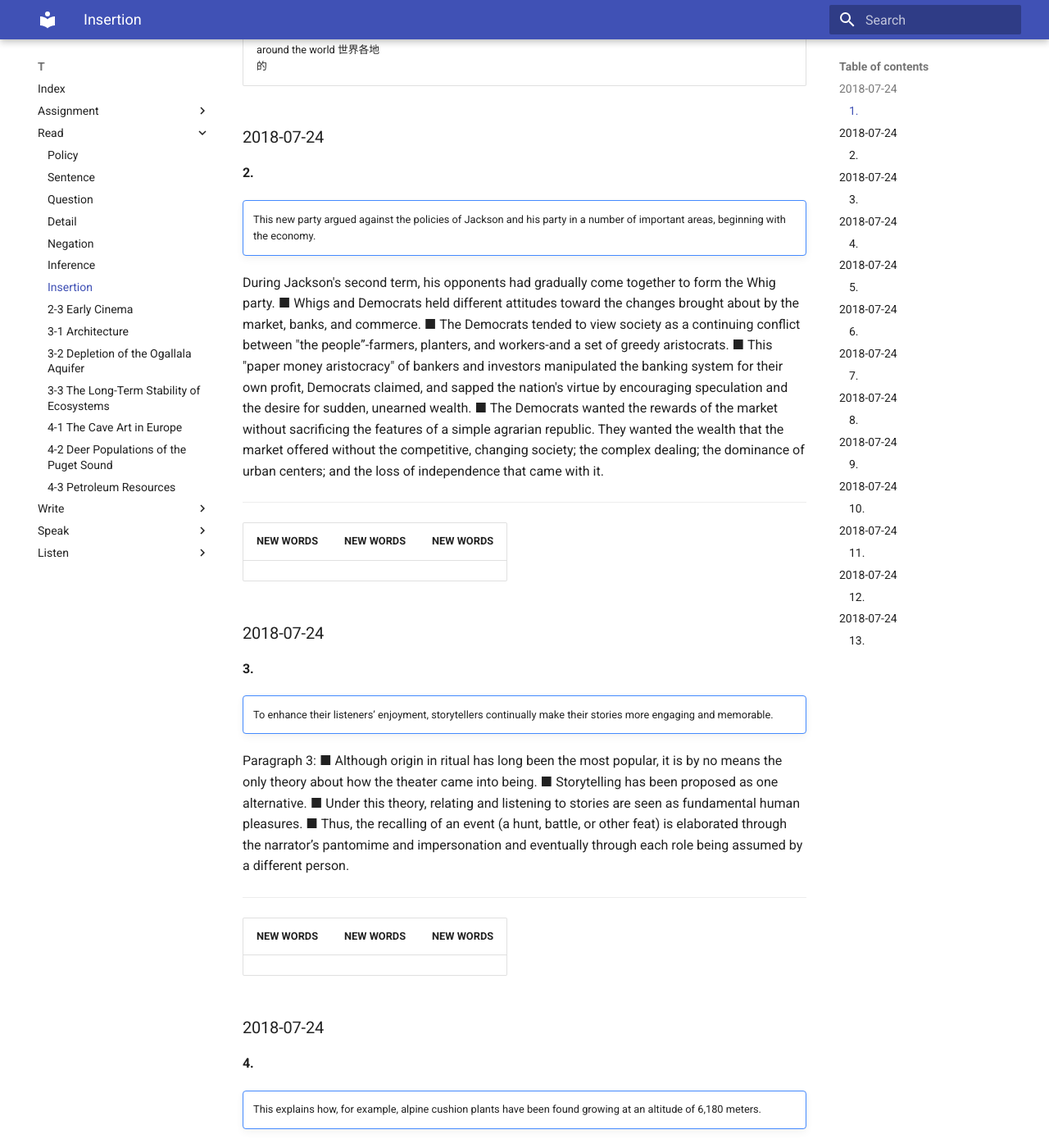
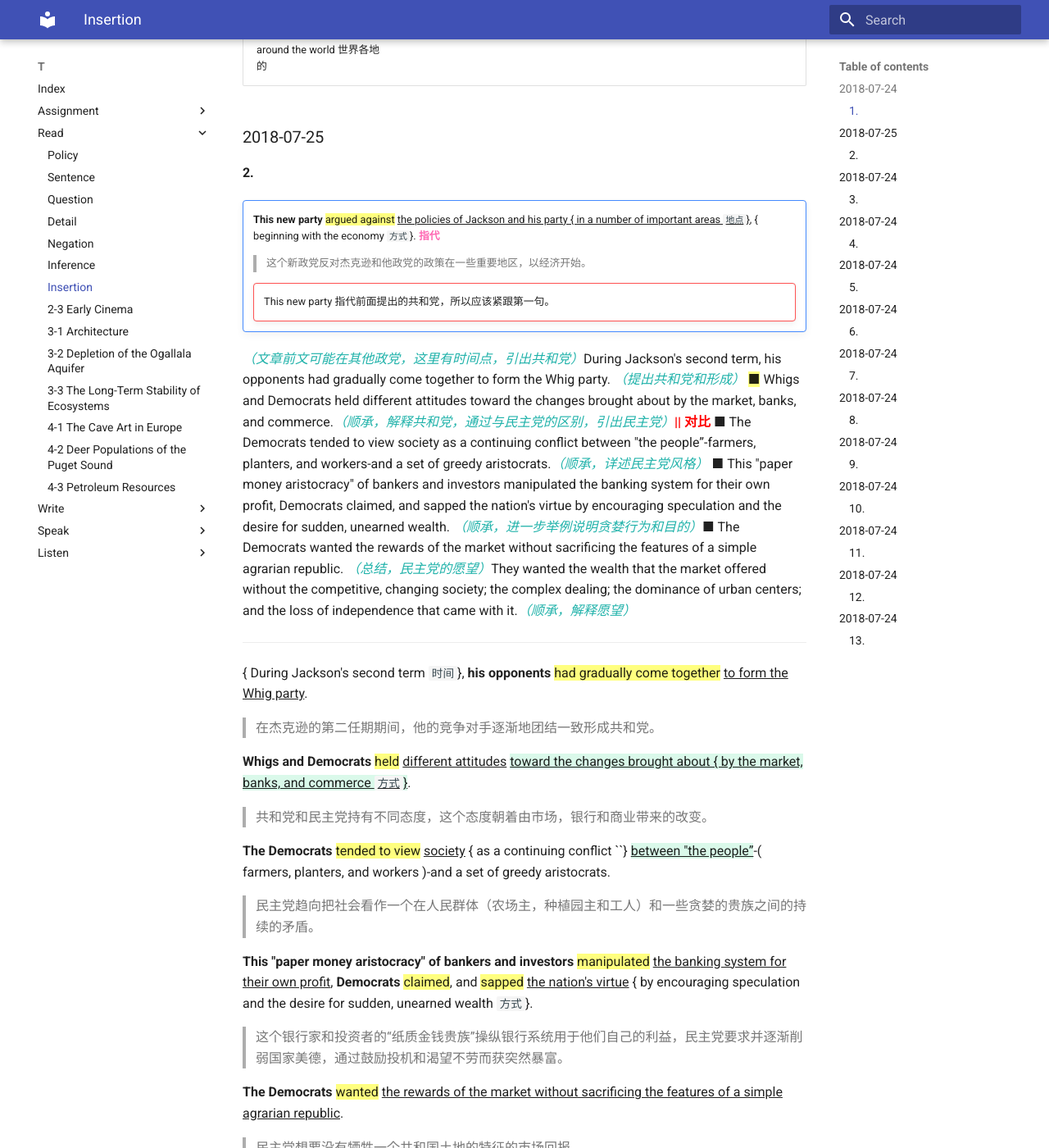
Before and after one commit to katyushaQ/t, an MkDocs documentation site: the page built from docs/read/insertion.md, in a window 1280 px wide and 1400 px high, scrolled down 1610 px. Shown: the whole window at 82% size. Built offline with MkDocs 1.6.1 and Material for MkDocs 9.7.7, drawn with Linux system fonts in a browser that asks for light colours; old or Windows-style settings are respelled for this version of MkDocs; some of the changed text lies outside the part shown.

Commit message:
2018-0723-0729.md 20180725, old.md 20180725, insertion.md 20180725, education.md 20180725

```diff
--- a/docs/read/insertion.md
+++ b/docs/read/insertion.md
@@ -46,20 +46,51 @@ disgust 气愤，厌恶，反感 n. | depicted 描写，描述，描绘 | passag
 demonstrate 说明，论证 | rather 相当 | expression 表情
 around the world 世界各地的
 
-### 2018-07-24
+### 2018-07-25
 
 #### 2.
 
 !!! faq ""
 
-    This new party argued against the policies of Jackson and his party in a number of important areas, beginning with the economy.
+    **This new party** ==argued against== ^^the policies of Jackson and his party { in a number of important areas `地点`}^^, { beginning with the economy `方式`}.     <font color='hotpink'>**指代**</font>
+    > 这个新政党反对杰克逊和他政党的政策在一些重要地区，以经济开始。
 
-During Jackson's second term, his opponents had gradually come together to form the Whig party. ■ Whigs and Democrats held different attitudes toward the changes brought about by the market, banks, and commerce. ■ The Democrats tended to view society as a continuing conflict between "the people”-farmers, planters, and workers-and a set of greedy aristocrats. ■ This "paper money aristocracy" of bankers and investors manipulated the banking system for their own profit, Democrats claimed, and sapped the nation's virtue by encouraging speculation and the desire for sudden, unearned wealth. ■ The Democrats wanted the rewards of the market without sacrificing the features of a simple agrarian republic. They wanted the wealth that the market offered without the competitive, changing society; the complex dealing; the dominance of urban centers; and the loss of independence that came with it.
+    !!! failure ""
+
+        This new party 指代前面提出的共和党，所以应该紧跟第一句。
+
+<font color='LightSeaGreen'>*（文章前文可能在其他政党，这里有时间点，引出共和党）*</font>During Jackson's second term, his opponents had gradually come together to form the Whig party. <font color='LightSeaGreen'>*（提出共和党和形成）*</font> ==■== Whigs and Democrats held different attitudes toward the changes brought about by the market, banks, and commerce.<font color='LightSeaGreen'>*（顺承，解释共和党，通过与民主党的区别，引出民主党）*</font><font color='red'>**|| 对比**</font>  ■ The Democrats tended to view society as a continuing conflict between "the people”-farmers, planters, and workers-and a set of greedy aristocrats.<font color='LightSeaGreen'>*（顺承，详述民主党风格）*</font> ■ This "paper money aristocracy" of bankers and investors manipulated the banking system for their own profit, Democrats claimed, and sapped the nation's virtue by encouraging speculation and the desire for sudden, unearned wealth. <font color='LightSeaGreen'>*（顺承，进一步举例说明贪婪行为和目的）*</font>■ The Democrats wanted the rewards of the market without sacrificing the features of a simple agrarian republic. <font color='LightSeaGreen'>*（总结，民主党的愿望）*</font>They wanted the wealth that the market offered without the competitive, changing society; the complex dealing; the dominance of urban centers; and the loss of independence that came with it.<font color='LightSeaGreen'>*（顺承，解释愿望）*</font>
 
 ----
 
+{ During Jackson's second term `时间`}, **his opponents** ==had gradually come together== ^^to form the Whig party^^.
+> 在杰克逊的第二任期期间，他的竞争对手逐渐地团结一致形成共和党。
+
+**Whigs and Democrats** ==held== ^^different attitudes^^ {++toward the changes brought about { by the market, banks, and commerce `方式`}++}.
+> 共和党和民主党持有不同态度，这个态度朝着由市场，银行和商业带来的改变。
+
+**The Democrats** ==tended to view== ^^society^^ { as a continuing conflict ``} {++between "the people”++}-( farmers, planters, and workers )-and a set of greedy aristocrats.
+> 民主党趋向把社会看作一个在人民群体（农场主，种植园主和工人）和一些贪婪的贵族之间的持续的矛盾。
+
+**This "paper money aristocracy" of bankers and investors** ==manipulated== ^^the banking system for their own profit^^, **Democrats** ==claimed==, and ==sapped== ^^the nation's virtue^^ { by encouraging speculation and the desire for sudden, unearned wealth `方式`}.
+> 这个银行家和投资者的“纸质金钱贵族”操纵银行系统用于他们自己的利益，民主党要求并逐渐削弱国家美德，通过鼓励投机和渴望不劳而获突然暴富。
+
+**The Democrats** ==wanted== ^^the rewards of the market without sacrificing the features of a simple agrarian republic^^.
+> 民主党想要没有牺牲一个共和国土地的特征的市场回报。
+
+**They** ==wanted== ^^the wealth^^ {++that the market offered without the competitive, {++changing++} society; the complex dealing; the dominance of urban centers; and the loss of independence++} {++that came with it++}.
+> 他们想要财富，是市场提供没有竞争的，改变的社会；复杂的交易；城市中心的优势；和伴随市场发生的独立的丧失的财富。
+
 NEW WORDS |  NEW WORDS |  NEW WORDS
 ------------ | -------------  | -------------
+opponent 【竞争】对手 n. | gradually 逐渐地 | Democrat 民主党，民主人士
+commerce 商业 n. | greedy 贪婪的 | aristocrat 贵族 n.
+manipulate 操纵，控制【某人的思想和行为】 | sap 【逐渐】削弱，消耗【尤指力量或决心】 | speculation 猜测，推测；投机
+desire 渴望，欲望 n. | sudden 突然的 | unearned income / wealth 不劳而获，非劳动所得【收入/财富】
+sacrifice 牺牲 v. | agrarian 农业的，土地的 | party 政党
+argure against ( doing ) sth 反对（做）某事；论证；争辩 | begin with 以……开始，以……开头 | term 任期，时期
+come together to  团结一致，齐心协力 | Whig 【英】辉格党；【美】共和党 | dominance 优势，统治，支配 n.
+ came with 与……一起供给，伴随……发生 | view sth as sth 把……看作
 
 ### 2018-07-24
 
```
Also changed, not shown: docs/assignment/2018-0723-0729.md (+9 -3 lines), docs/listen/old.md (+1 -1 lines), docs/write/education.md (+1 -1 lines).
